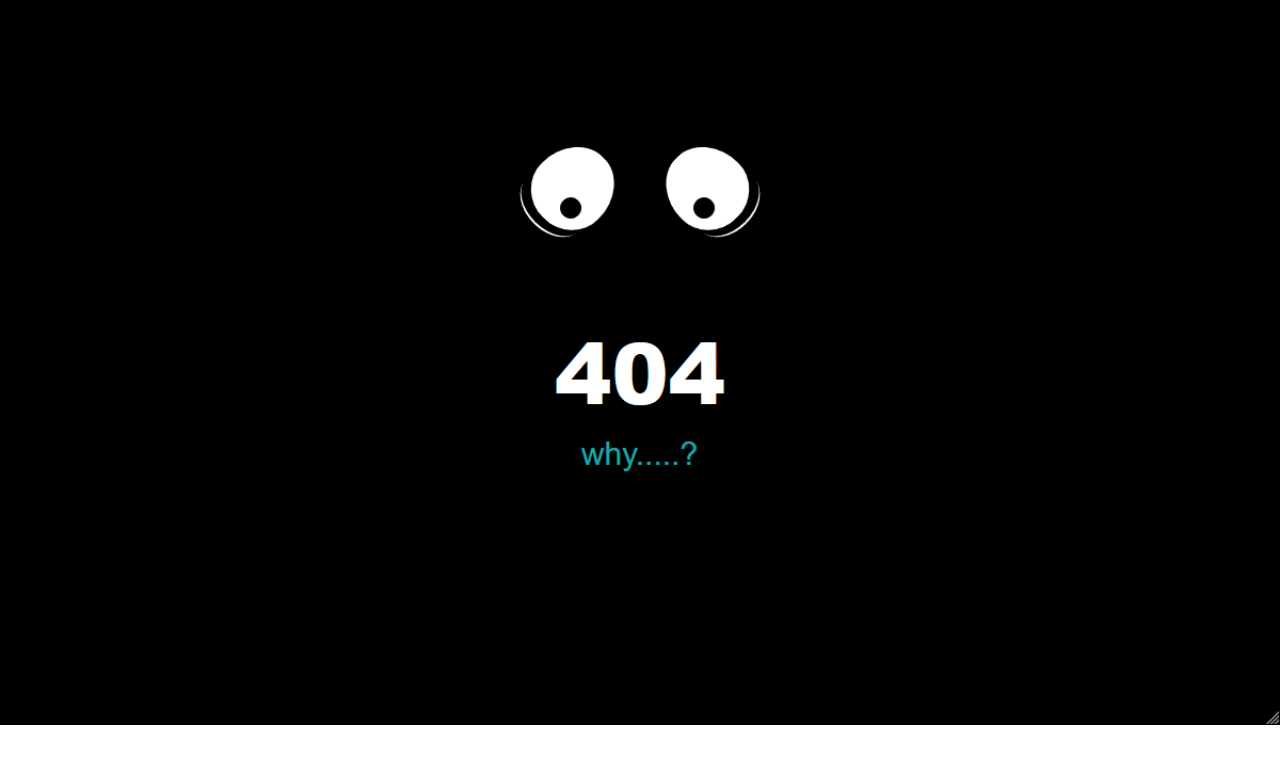
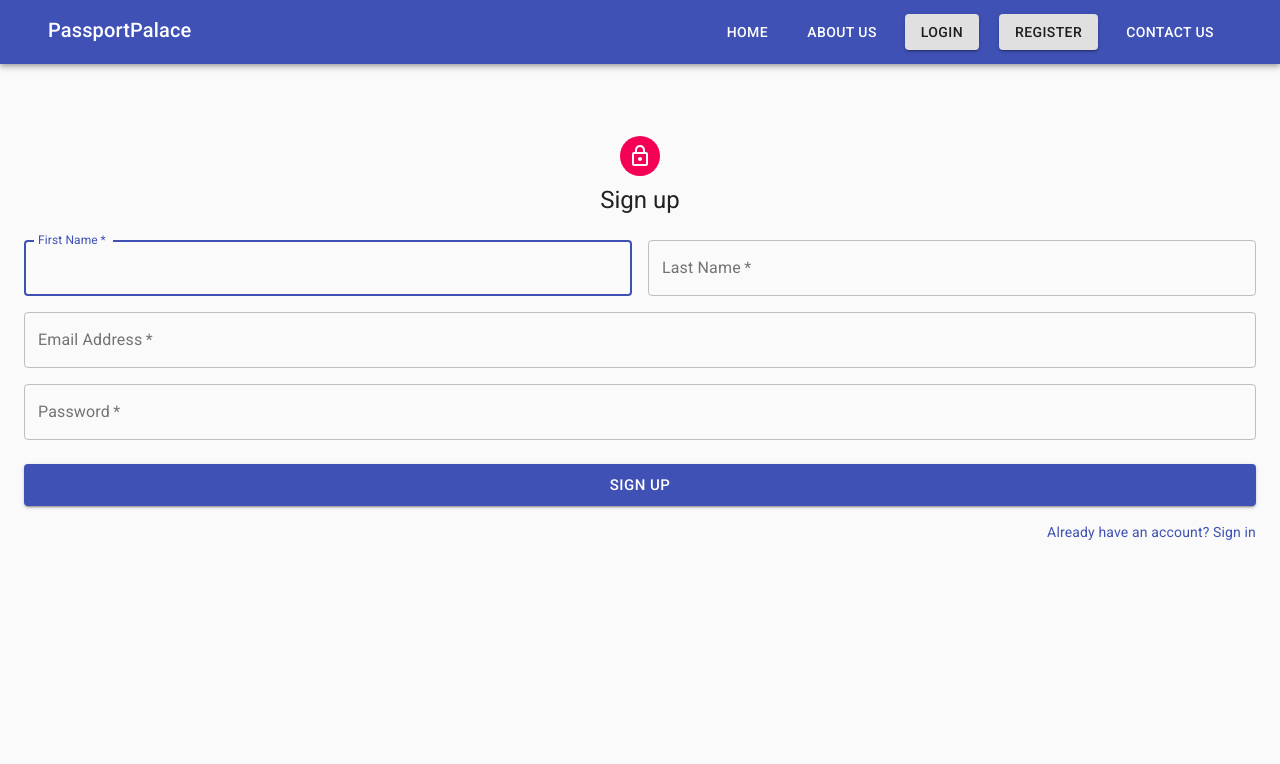
Before and after one commit to namangupta1399/passport-management-frontend, a React (Create React App) app: page /register in a window 1280 px wide. Shown: the top 764 px of the page. Built offline with nearby package versions, Linux system fonts and the light colour scheme.

Commit message:
Added Register user component

```diff
--- a/src/Routes.js
+++ b/src/Routes.js
@@ -2,13 +2,16 @@ import React from "react";
 import { BrowserRouter, Route, Switch } from "react-router-dom";
 
 import App from "./App";
+import Home from "./components/Home";
 import PageNotFound from "./components/PageNotFound";
+import Register from "./components/Register";
 
 const Routes = () => {
   return (
     <BrowserRouter>
       <Switch>
-        <Route exact path="/" component={App} />
+        <Route exact path="/" component={Home} />
+        <Route exact path="/register" component={Register} />
         <Route component={PageNotFound} />
       </Switch>
     </BrowserRouter>
--- /dev/null
+++ b/src/components/BossContainer/BossContainer.js
@@ -0,0 +1,18 @@
+import { Container } from "@material-ui/core";
+import React from "react";
+import Footer from "../Footer";
+import Navbar from "../Navbar";
+
+function BossContainer(props) {
+  return (
+    <>
+      <Navbar />
+      <Container>
+          {props.children}
+      </Container>
+      {/* <Footer /> */}
+    </>
+  );
+}
+
+export default BossContainer;
--- /dev/null
+++ b/src/components/BossContainer/index.js
@@ -0,0 +1,3 @@
+import BossContainer from "./BossContainer";
+
+export default BossContainer;
--- /dev/null
+++ b/src/components/Footer/Footer.js
@@ -0,0 +1,31 @@
+import { AppBar, Button, Container, makeStyles, Toolbar, Typography } from "@material-ui/core";
+import React from "react";
+
+const useStyles = makeStyles((theme) => ({
+  root: {
+    flexGrow: 1,
+  },
+  title: {
+    flexGrow: 1,
+  },
+  btn: {
+    margin: "0 10px",
+  },
+}));
+function Footer() {
+  const classes = useStyles();
+  return (
+    <AppBar position="absolute" style={{top: '100%'}}>
+    <Toolbar>
+      <Container style={{ display: "flex" }}>
+        <Typography variant="h6" className={classes.title}>
+          PassportPalace
+        </Typography>
+
+      </Container>
+    </Toolbar>
+    </AppBar>
+  );
+}
+
+export default Footer;
--- /dev/null
+++ b/src/components/Footer/index.js
@@ -0,0 +1,3 @@
+import Footer from "./Footer";
+
+export default Footer;
--- /dev/null
+++ b/src/components/Home/Home.js
@@ -0,0 +1,16 @@
+import React, { Component } from "react";
+import { Link, NavLink } from "react-router-dom";
+import BossContainer from "../BossContainer";
+
+class Home extends Component {
+
+  render() {
+    return (
+      <BossContainer>
+        HOME
+      </BossContainer>
+    );
+  }
+}
+
+export default Home;
--- /dev/null
+++ b/src/components/Home/index.js
@@ -0,0 +1,3 @@
+import Home from "./Home";
+
+export default Home;
--- /dev/null
+++ b/src/components/Navbar/Navbar.js
@@ -0,0 +1,62 @@
+import React from "react";
+
+import {
+  AppBar,
+  Button,
+  Container,
+  makeStyles,
+  Toolbar,
+  Typography,
+} from "@material-ui/core";
+import { Link } from "react-router-dom";
+
+const useStyles = makeStyles((theme) => ({
+  root: {
+    flexGrow: 1,
+  },
+  title: {
+    flexGrow: 1,
+  },
+  btn: {
+    margin: "0 10px",
+  },
+}));
+
+function Navbar() {
+  const classes = useStyles();
+
+  return (
+    <div className={classes.root}>
+      <AppBar position="static">
+        <Toolbar>
+          <Container style={{display: 'flex'}}>
+            <Typography variant="h6" className={classes.title}>
+              PassportPalace
+            </Typography>
+            <Button className={classes.btn} href="/" color="inherit">
+              Home
+            </Button>
+            <Button className={classes.btn} href="/about" color="inherit">
+              About Us
+            </Button>
+            <Button className={classes.btn} href="/login" variant="contained">
+              Login
+            </Button>
+            <Button
+              className={classes.btn}
+              href="/register"
+              variant="contained"
+            >
+              REGISTER
+            </Button>
+            <Button className={classes.btn} href="/contact" color="inherit">
+              Contact Us
+            </Button>
+          </Container>
+        </Toolbar>
+      </AppBar>
+    </div>
+  );
+}
+
+export default Navbar;
--- /dev/null
+++ b/src/components/Navbar/index.js
@@ -0,0 +1,3 @@
+import Navbar from "./Navbar";
+
+export default Navbar;
--- /dev/null
+++ b/src/components/Register/Register.js
@@ -0,0 +1,120 @@
+import React from 'react';
+import Avatar from '@material-ui/core/Avatar';
+import Button from '@material-ui/core/Button';
+import CssBaseline from '@material-ui/core/CssBaseline';
+import TextField from '@material-ui/core/TextField';
+import FormControlLabel from '@material-ui/core/FormControlLabel';
+import Checkbox from '@material-ui/core/Checkbox';
+import Link from '@material-ui/core/Link';
+import Grid from '@material-ui/core/Grid';
+import Box from '@material-ui/core/Box';
+import LockOutlinedIcon from '@material-ui/icons/LockOutlined';
+import Typography from '@material-ui/core/Typography';
+import { makeStyles } from '@material-ui/core/styles';
+import Container from '@material-ui/core/Container';
+import BossContainer from '../BossContainer';
+
+const useStyles = makeStyles((theme) => ({
+  paper: {
+    marginTop: theme.spacing(8),
+    display: 'flex',
+    flexDirection: 'column',
+    alignItems: 'center',
+  },
+  avatar: {
+    margin: theme.spacing(1),
+    backgroundColor: theme.palette.secondary.main,
+  },
+  form: {
+    width: '100%', // Fix IE 11 issue.
+    marginTop: theme.spacing(3),
+  },
+  submit: {
+    margin: theme.spacing(3, 0, 2),
+  },
+}));
+
+export default function Register() {
+  const classes = useStyles();
+
+  return (
+    <BossContainer component="main" maxWidth="xs">
+      <CssBaseline />
+      <div className={classes.paper}>
+        <Avatar className={classes.avatar}>
+          <LockOutlinedIcon />
+        </Avatar>
+        <Typography component="h1" variant="h5">
+          Sign up
+        </Typography>
+        <form className={classes.form} noValidate>
+          <Grid container spacing={2}>
+            <Grid item xs={12} sm={6}>
+              <TextField
+                autoComplete="fname"
+                name="firstName"
+                variant="outlined"
+                required
+                fullWidth
+                id="firstName"
+                label="First Name"
+                autoFocus
+              />
+            </Grid>
+            <Grid item xs={12} sm={6}>
+              <TextField
+                variant="outlined"
+                required
+                fullWidth
+                id="lastName"
+                label="Last Name"
+                name="lastName"
+                autoComplete="lname"
+              />
+            </Grid>
+            <Grid item xs={12}>
+              <TextField
+                variant="outlined"
+                required
+                fullWidth
+                id="email"
+                label="Email Address"
+                name="email"
+                autoComplete="email"
+              />
+            </Grid>
+            <Grid item xs={12}>
+              <TextField
+                variant="outlined"
+                required
+                fullWidth
+                name="password"
+                label="Password"
+                type="password"
+                id="password"
+                autoComplete="current-password"
+              />
+            </Grid>
+          </Grid>
+          <Button
+            type="submit"
+            fullWidth
+            variant="contained"
+            color="primary"
+            className={classes.submit}
+            size="large"
+          >
+            Sign Up
+          </Button>
+          <Grid container justify="flex-end">
+            <Grid item>
+              <Link href="#" variant="body2">
+                Already have an account? Sign in
+              </Link>
+            </Grid>
+          </Grid>
+        </form>
+      </div>
+    </BossContainer>
+  );
+}
--- /dev/null
+++ b/src/components/Register/index.js
@@ -0,0 +1,3 @@
+import Register from "./Register";
+
+export default Register;
```
